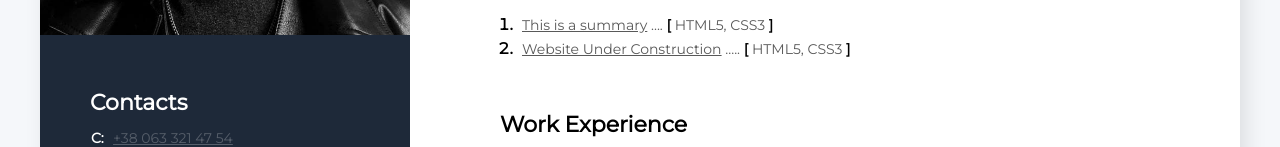
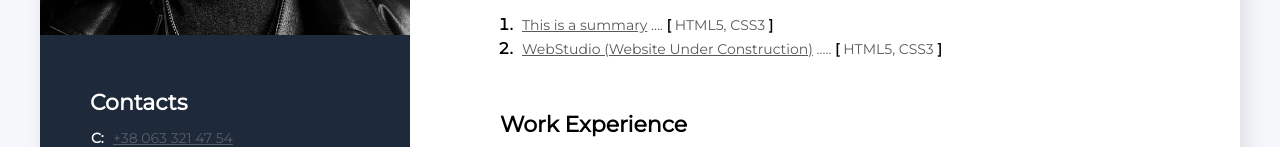
Before and after one commit to IvanProkh/VC, a plain HTML site: page index.html in a window 1280 px wide. Shown: the part 399-546 px from the top of the page. Drawn offline with Linux system fonts and the light colour scheme.

Commit message:
+ WebStudio

```diff
--- a/index.html
+++ b/index.html
@@ -42,7 +42,7 @@
                     </li>
                     <li class="my_projects_item">
                         <span class="my_projects_text">
-                            <a href="https://ivanprokh.github.io/goit-markup-hw-02/index.html" class="my_projects_link">Website Under Construction</a>
+                            <a href="https://ivanprokh.github.io/goit-markup-hw-02/index.html" class="my_projects_link">WebStudio (Website Under Construction)</a>
                             .....
                             <span class="my_projects_bracket">[</span> HTML5, CSS3 <span class="my_projects_bracket">]</span>
                         </span>
```
